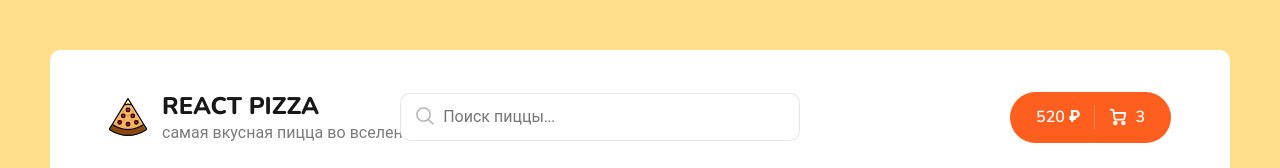
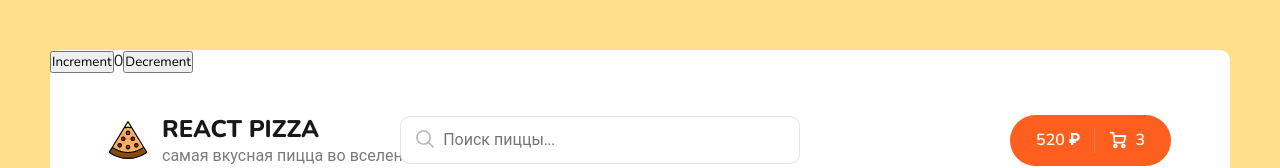
Before and after one commit to 1Rixi1/Pizza, a React (Create React App) app: page / in a window 1280 px wide. Shown: the top 168 px of the page. Built offline with nearby package versions, Linux system fonts and the light colour scheme; no server answers.

Commit message:
added redux

```diff
--- a/package.json
+++ b/package.json
@@ -3,6 +3,7 @@
   "version": "0.1.0",
   "private": true,
   "dependencies": {
+    "@reduxjs/toolkit": "^1.8.3",
     "@testing-library/jest-dom": "^5.16.4",
     "@testing-library/react": "^13.3.0",
     "@testing-library/user-event": "^13.5.0",
@@ -10,6 +11,7 @@
     "react-content-loader": "^6.2.0",
     "react-dom": "^18.2.0",
     "react-paginate": "^8.1.3",
+    "react-redux": "^8.0.2",
     "react-router-dom": "^6.3.0",
     "react-scripts": "5.0.1",
     "sass": "^1.53.0",
--- a/src/App.js
+++ b/src/App.js
@@ -1,27 +1,51 @@
 import React from 'react';
 import './scss/app.scss';
 import Header from './components/Header'
-
 import { Routes, Route } from "react-router-dom";
 import Home from './pages/Home';
 import NotFond from './pages/NotFond';
 import Cart from './pages/Cart';
 
+import { useSelector, useDispatch } from 'react-redux'
+
+import { decrement, increment, test } from './redux/slices/filterSlice.js'
 
 export const SearchContext = React.createContext('')
-
-
 
 
 function App() {
 
   const [searchValue, setSearchValue] = React.useState('')
 
+  const count = useSelector((state) => state.counter.count)
+  const dispatch = useDispatch()
+
+
+
+
 
 
 
   return (
+
+
+
     <div className="wrapper">
+
+      <button
+        aria-label="Increment value"
+        onClick={() => dispatch(test())}
+      >
+        Increment
+      </button>
+      <span>{count}</span>
+      <button
+        aria-label="Decrement value"
+        onClick={() => dispatch(decrement())}
+      >
+        Decrement
+      </button>
+
       <SearchContext.Provider value={{ searchValue, setSearchValue }}>
         <Header />
         <div className="content">
--- a/src/components/NotFoundBlock/index.jsx
+++ b/src/components/NotFoundBlock/index.jsx
@@ -2,7 +2,7 @@
 import React from 'react'
 import styles from './NotFound.module.scss'
 
-console.log(styles);
+
 
 
 export const NotFound = () => {
--- a/src/index.js
+++ b/src/index.js
@@ -2,11 +2,18 @@
 import ReactDOM from 'react-dom/client';
 import App from './App';
 import { BrowserRouter } from "react-router-dom";
+import { store } from './redux/store.js'
+
+import { Provider } from 'react-redux'
+
 const root = ReactDOM.createRoot(document.getElementById('root'));
 
+
+
 root.render(
-
   <BrowserRouter>
-    <App />
+    <Provider store={store}>
+      <App />
+    </Provider>
   </BrowserRouter >
 );
--- /dev/null
+++ b/src/redux/slices/filterSlice.js
@@ -0,0 +1,32 @@
+import { createSlice } from '@reduxjs/toolkit'
+
+const initialState = {
+  count: 0,
+}
+
+export const counterSlice = createSlice({
+  name: 'counter',
+  initialState,
+  reducers: {
+    increment: (state) => {
+
+      state.count += 1
+    },
+    decrement: (state) => {
+      state.count -= 1
+    },
+    incrementByAmount: (state, action) => {
+      state.count += action.payload
+    },
+    test: (state) => {
+      state.count += 555
+    }
+  },
+})
+
+export const { increment, decrement, incrementByAmount, test } = counterSlice.actions
+
+
+console.log(counterSlice)
+
+export default counterSlice.reducer
--- /dev/null
+++ b/src/redux/store.js
@@ -0,0 +1,11 @@
+import { configureStore } from '@reduxjs/toolkit'
+
+import counterReducer from './slices/filterSlice.js'
+
+export const store = configureStore({
+
+  reducer: {
+    counter: counterReducer
+  },
+
+})
```
Also changed, not shown: 1 other file (tests, documents, lock files or other folders).
